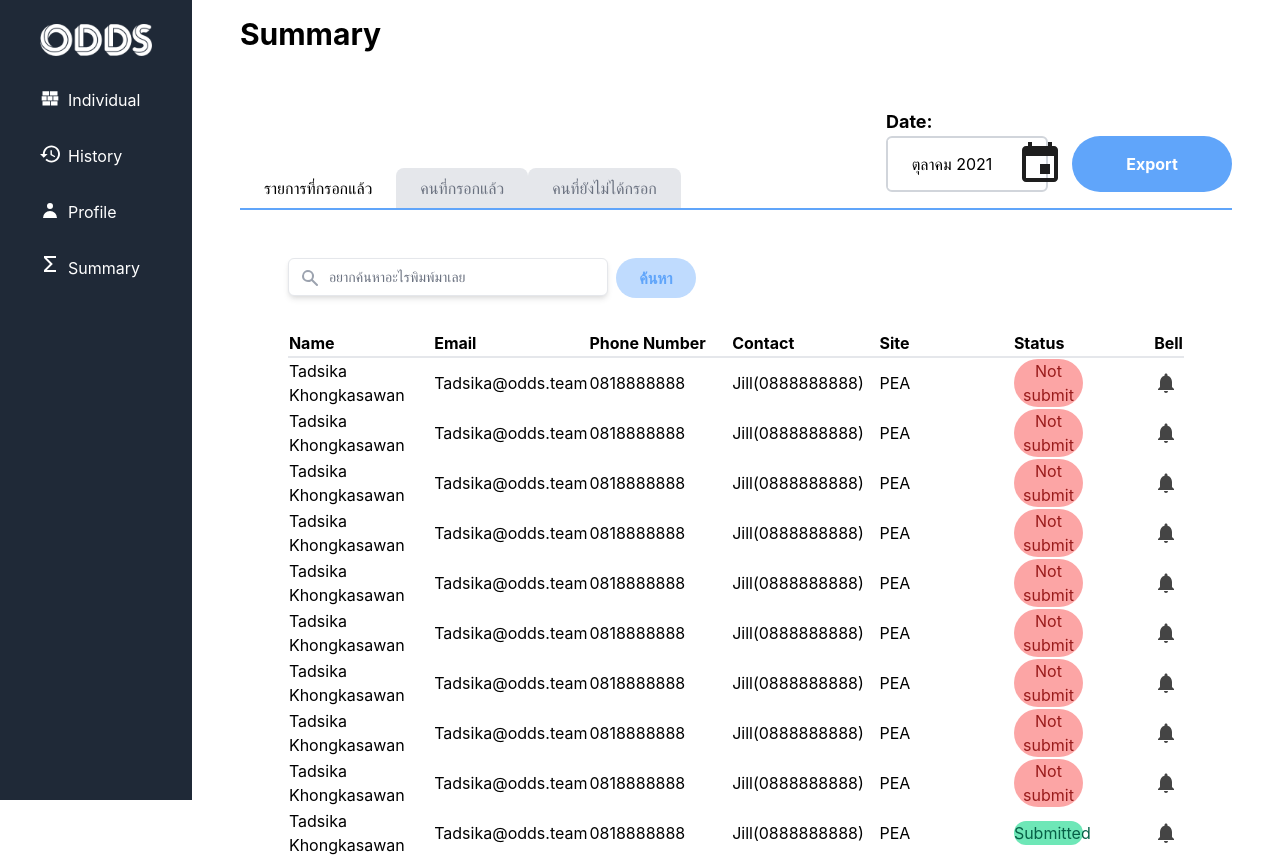
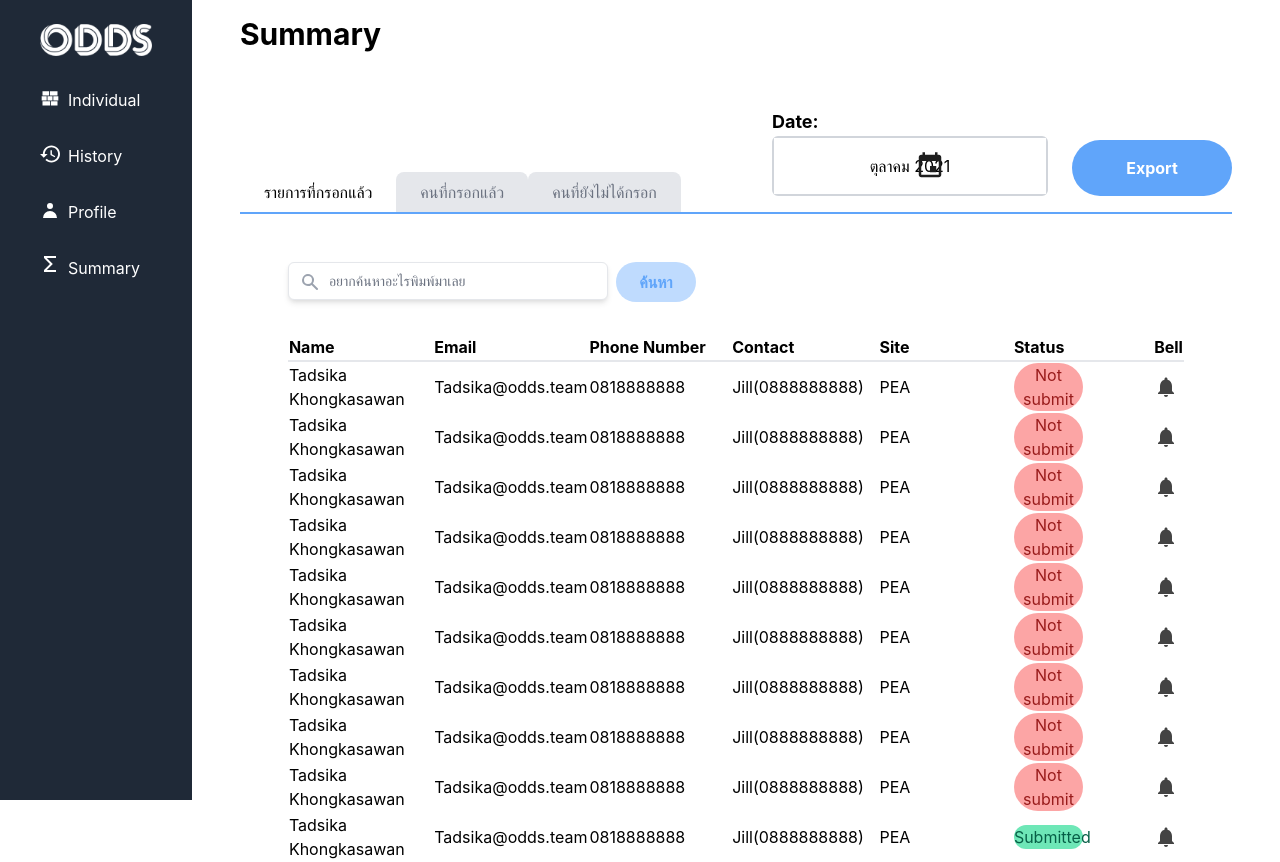
Before and after one commit to Fahlalla/workingrecord-fe, a React (Create React App) app: page /summary in a window 1280 px wide. Built offline with nearby package versions, Linux system fonts and the light colour scheme.

Commit message:
Move icon calendar to datepicker

```diff
--- a/src/Component/DatePicker.js
+++ b/src/Component/DatePicker.js
@@ -7,21 +7,28 @@ import DatePickerIcon from "../Asset/DatePicker.svg";
 
 const DatePickers = () => {
   const [startDate, setStartDate] = useState(new Date());
+  const iconCalendarStyle = {
+    position: "absolute",
+    padding: "1% 1% 0 11%",
+    display: "flex",
+  };
 
   return (
-    <label className="flex">
+    <label className="flex rounded-md border-2 border-gray-300">
       <DatePicker
-        className="py-3 w-32 text-center"
+        className="py-3 w-full text-center px-3 h-14 "
         selected={startDate}
         onChange={(date) => setStartDate(date)}
         dateFormat="MMMM yyyy"
         locale={th}
       />
-      <img
-        src={DatePickerIcon}
-        alt="Datepicker Icon"
-        className="cursor-pointer"
-      />
+      <span className="icon-calendar" style={iconCalendarStyle}>
+        <img
+          src={DatePickerIcon}
+          alt="Datepicker Icon"
+          className="cursor-pointer"
+        />
+      </span>
     </label>
   );
 };
--- a/src/Component/Summary.js
+++ b/src/Component/Summary.js
@@ -36,7 +36,7 @@ const Summary = () => {
           <div className="flex justify-end mb-4">
             <div>
               <p className="text-lg font-bold"> Date: </p>
-              <div className="flex flex-col justify-center items-center rounded-md h-14 border-2 border-gray-300">
+              <div className="flex flex-col justify-center items-center">
                 <DatePickers />
               </div>
             </div>
```
